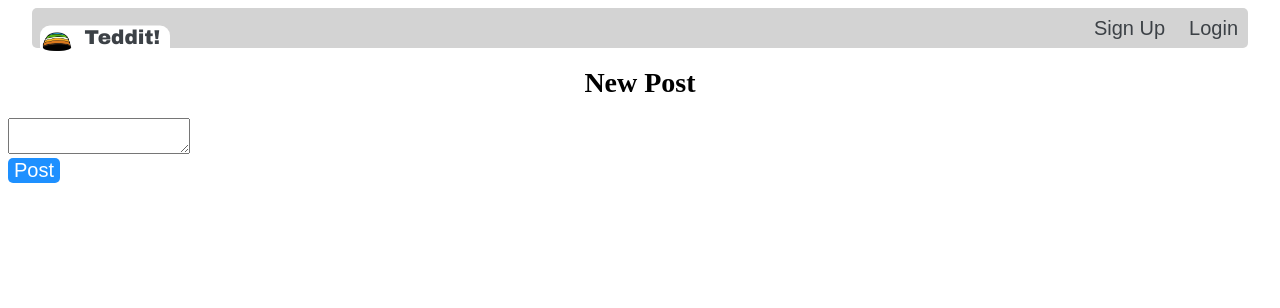
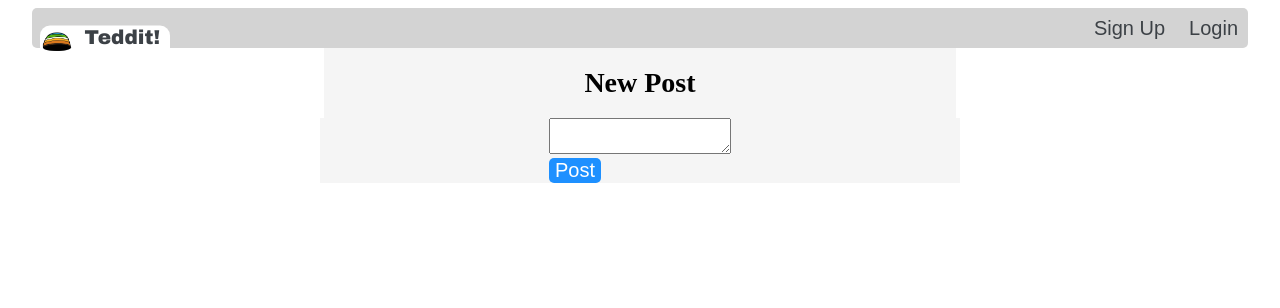
Before and after one commit to tedster-08/teddit, a Flask app: page /post in a window 1280 px wide. Shown: the top 308 px of the page. Run offline with Flask 2, Linux system fonts and the light colour scheme.

Commit message:
Auto-center content

```diff
--- a/website/static/style/main.css
+++ b/website/static/style/main.css
@@ -89,6 +89,27 @@
   color: rgb(80, 255, 80);
 }
 
+.heading {
+  width: 50%;
+  background-color: whitesmoke;
+  left: 50%;
+  transform: translateX(50%);
+  margin: 0;
+  display: flex;
+  justify-content: center;
+}
+
+.content {
+  width: 50%;
+  background-color: whitesmoke;
+  left: 50%;
+  transform: translateX(-50%);
+  margin: 0;
+  position: absolute;
+  display: flex;
+  justify-content: center;
+}
+
 h1 {
   font: bold 1.75em "Futura";
 }
--- a/website/templates/base.html
+++ b/website/templates/base.html
@@ -67,9 +67,12 @@
     </ul>
     {% endif %} {% endwith %}
     <!-- // flash messages -->
-    {% block content %}
-    <h1>I am a webpage</h1>
-    <p>Wow!</p>
-    {% endblock %}
+
+    <div class="heading">{% block heading %} {% endblock %}</div>
+    <div class="content">
+      {% block content %}
+      <p>webpage lol</p>
+      {% endblock %}
+    </div>
   </body>
 </html>
--- a/website/templates/login.html
+++ b/website/templates/login.html
@@ -1,5 +1,7 @@
-{% extends "base.html" %} {% block content %}
-<h1 align="center">Login</h1>
+{% extends "base.html" %} {% block heading %}
+<h1>Login</h1>
+{% endblock %} {% block content %}
+
 <form method="POST" class="sign-up-form">
   <div>
     <label for="username">Username</label>
--- a/website/templates/new_post.html
+++ b/website/templates/new_post.html
@@ -1,5 +1,6 @@
-{% extends "base.html" %} {% block content %}
-<h1 align="center">New Post</h1>
+{% extends "base.html" %} {% block heading %}
+<h1>New Post</h1>
+{% endblock %} {% block content %}
 <form method="POST" class="new-post-form">
   <div>
     <textarea class="new-post-text"> </textarea>
--- a/website/templates/signup.html
+++ b/website/templates/signup.html
@@ -1,6 +1,6 @@
-{% extends "base.html" %} {% block content %}
-
-<h1 align="center">Sign Up</h1>
+{% extends "base.html" %} {% block heading %}
+<h1>Sign Up</h1>
+{% endblock %}{% block content %}
 <form method="POST" class="sign-up-form">
   <div>
     <label for="email">Email</label>
```
